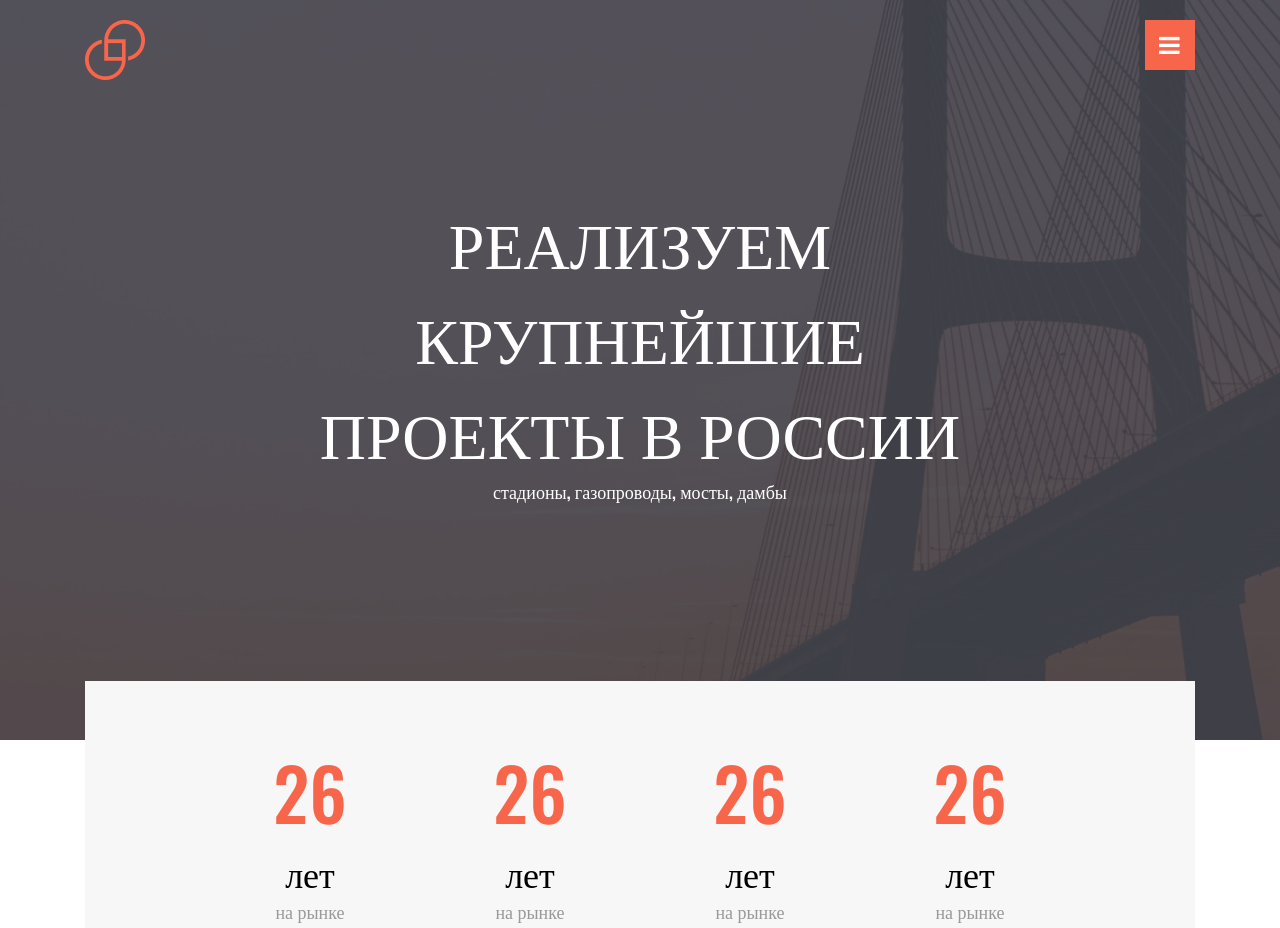
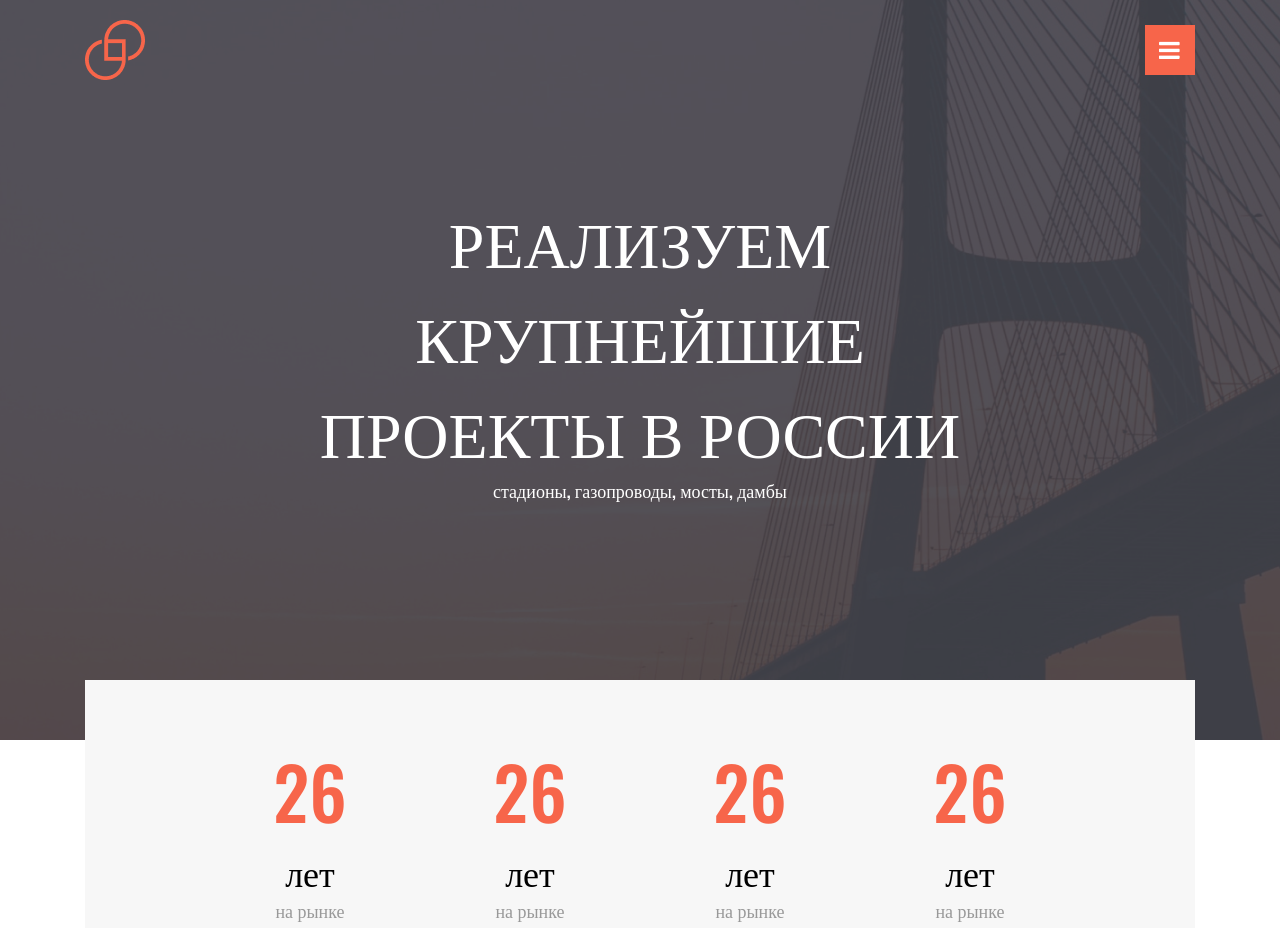
Before and after one commit to Alex-Corsa/homework_16_lesson_14, a plain HTML site: page index.html in a window 1280 px wide. Shown: the top 928 px of the page. Drawn offline with nearby package versions, Linux system fonts and the light colour scheme.

Commit message:
HomeWork-21

```diff
--- a/assets/src/styles/style.scss
+++ b/assets/src/styles/style.scss
@@ -18,11 +18,19 @@ body {
 // header
 .header {
     &__line--icons {
+        max-width: 1110px;
+        margin: 0 auto;
         display: flex;
         justify-content: space-between;
         padding-top: 20px;
-        margin-bottom: 112px;
+        position: fixed;
+        left: 0;
+        top: 0;
+        right: 0;
     }
+        &__line--menu {
+            margin-top: 5px;
+        }
     &__fons--img {
         background-size: 100%;
         position: absolute;
@@ -33,17 +41,18 @@ body {
     }
     &__title--style {
         max-width: 734px;
-        margin: 0 auto;
+        margin: 192px auto auto;
     }
             &__-h1--style {
                 @include text (64px,normal,95px,center,$color-first-base);
             }
         &__title-span--style {
             margin-bottom: 176px;
+            text-align: center;
         }
             &__span--style {
                 @include text (18px,normal,27px,center,$color-first-base);
-                display: inherit;
+                // display: inherit;
             }
 }
 //section-1
```
Also changed, not shown: assets/src/styles/style.css, 1 other file.
